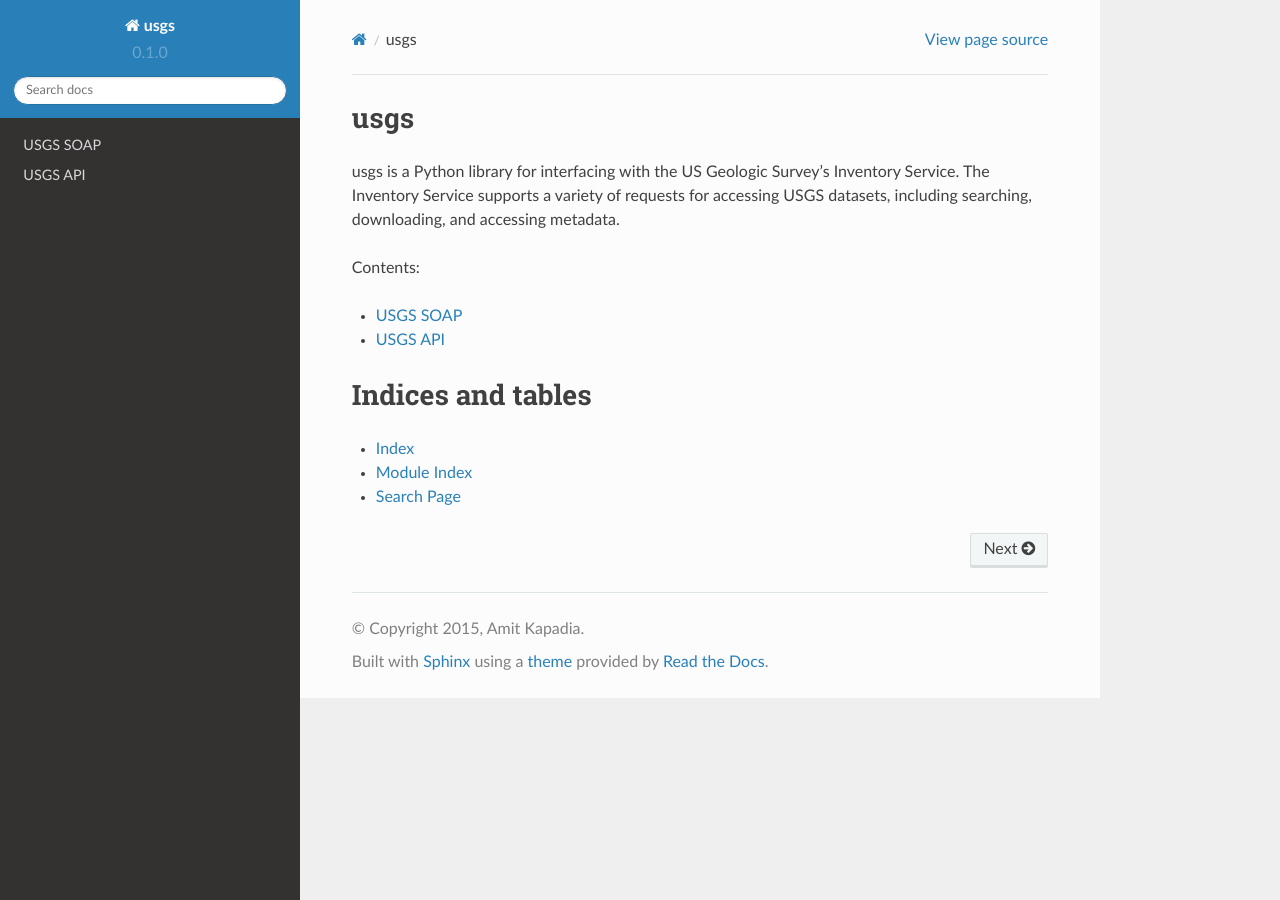
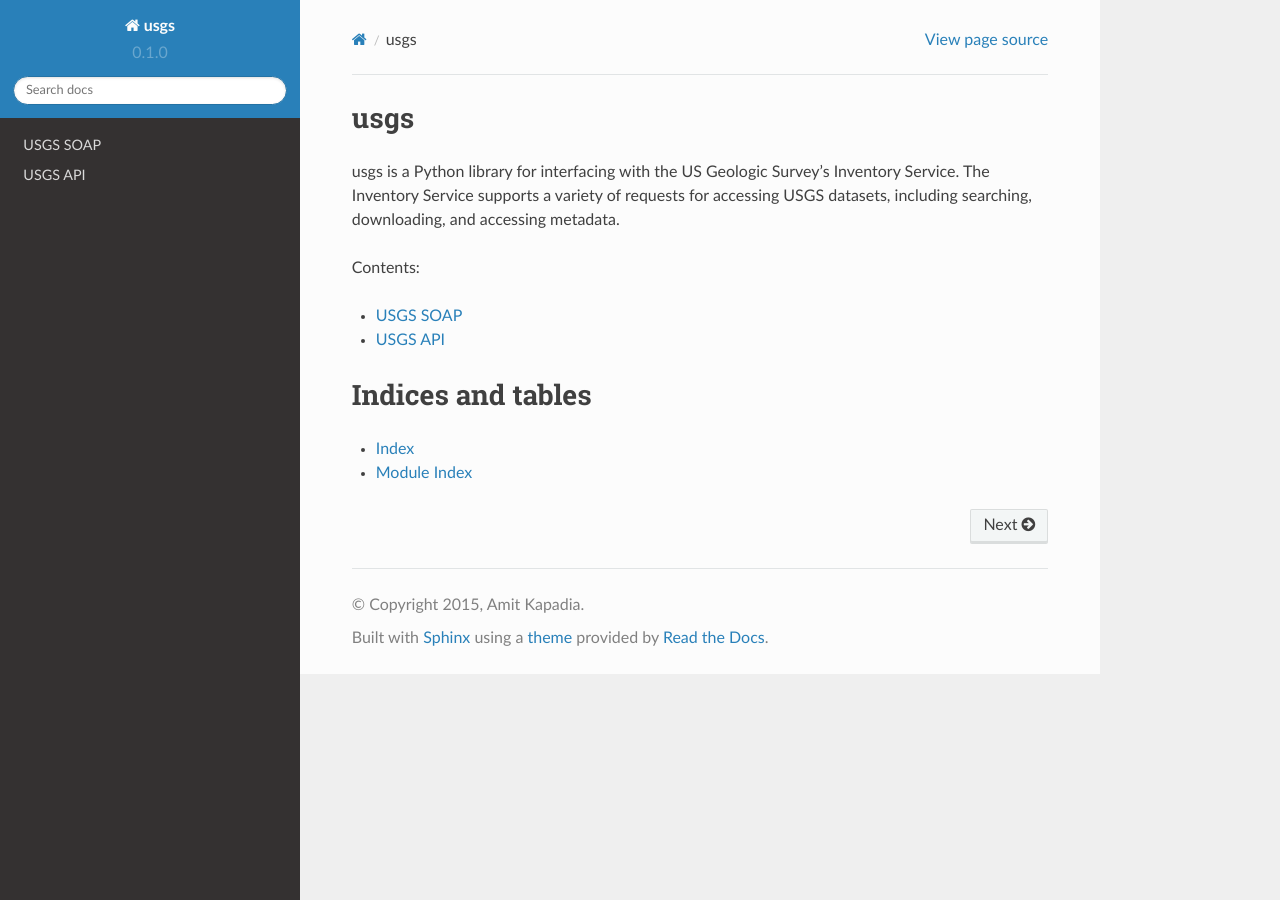
Before and after one commit to kapadia/usgs, a Sphinx documentation site: the page built from docs/index.rst, in a window 1280 px wide. Built offline with Sphinx 7.4.7 and the Read the Docs theme 2.0.0, drawn with Linux system fonts in a browser that asks for light colours.

Commit message:
rst link

```diff
--- a/docs/index.rst
+++ b/docs/index.rst
@@ -23,4 +23,3 @@
 
 * :ref:`genindex`
 * :ref:`modindex`
-* :ref:`search`
--- a/docs/soap.rst
+++ b/docs/soap.rst
@@ -5,7 +5,7 @@
 USGS SOAP
 =========
 
-The USGS uses the `Simple Object Access protocol (SOAP)<http://en.wikipedia.org/wiki/SOAP>` to receive requests.
+The USGS uses the `Simple Object Access protocol (SOAP) <http://en.wikipedia.org/wiki/SOAP>`_ to receive requests.
 
 .. note:: A JSON API started development after this library was originally written.
 
```
